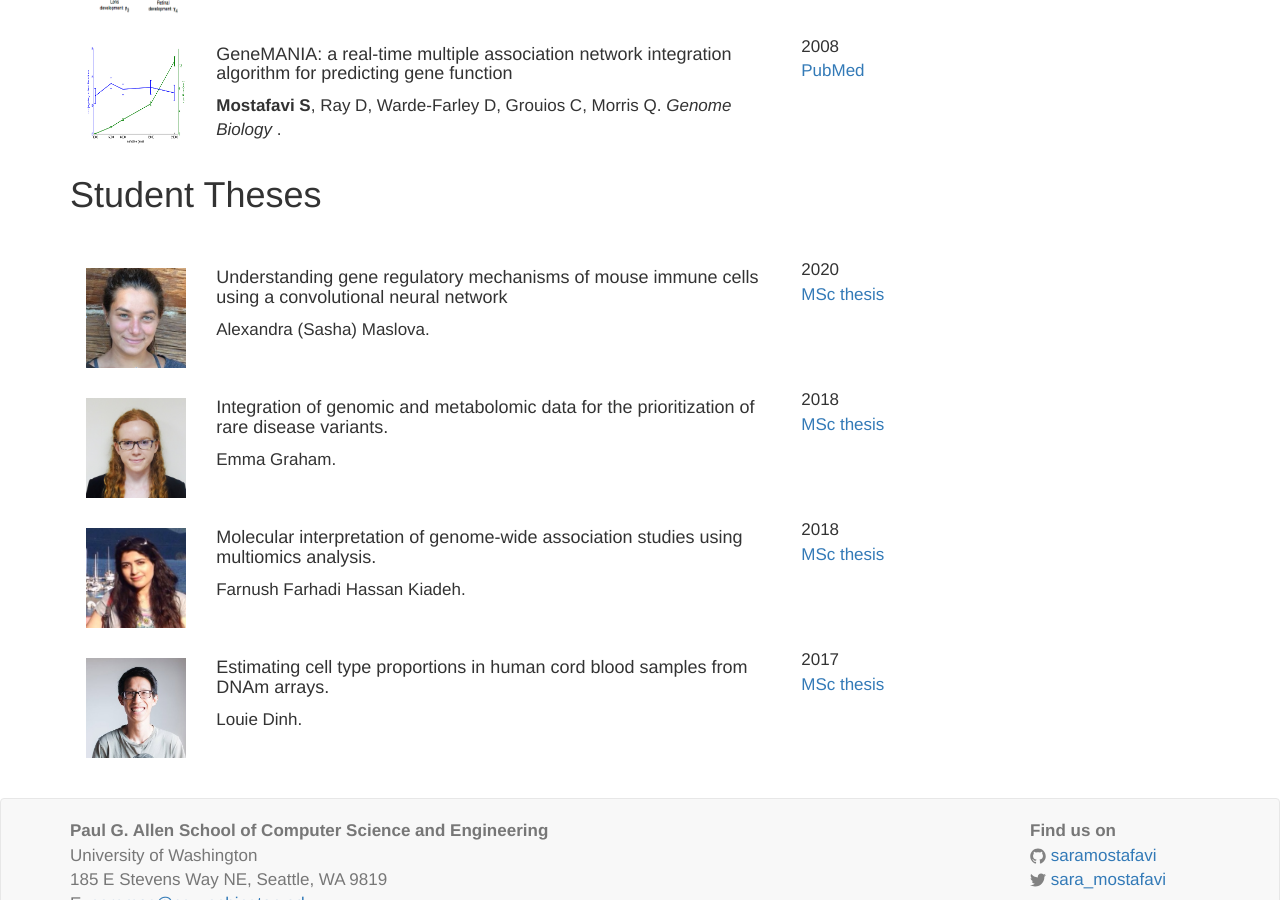
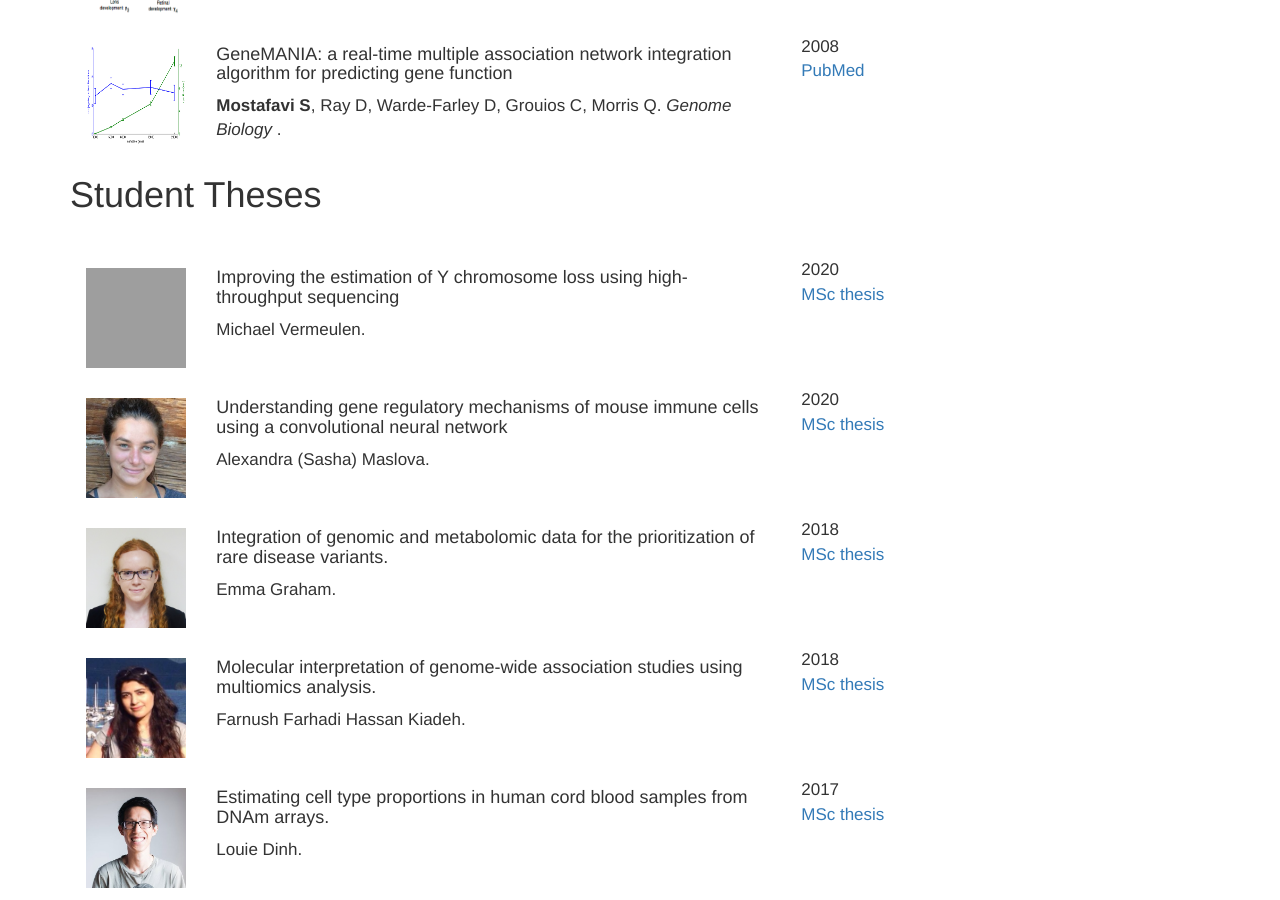
Before and after one commit to saramostafavi/saramostafavi.github.io, a Jekyll site: the page built from publications.html, in a window 1280 px wide and 900 px high, scrolled down 3364 px. Built offline with Jekyll 4.4.1, drawn with Linux system fonts in a browser that asks for light colours; nearby versions of some CDN libraries; a style sheet for code colours, icons or effects is not loaded; grey boxes are pictures that could not be loaded.

Commit message:
Update theses.yml

```diff
--- a/_data/theses.yml
+++ b/_data/theses.yml
@@ -1,4 +1,14 @@
 ---
+
+- title: >
+    Improving the estimation of Y chromosome loss using high-throughput sequencing
+  author: >
+    Michael Vermeulen.
+  image: ../images/Mike.jpg
+  year: 2020
+  repo:
+    name: MSc thesis
+    url: ../docs/MScThesis_Mike.pdf
 
 - title: >
     Understanding gene regulatory mechanisms of mouse immune cells using a convolutional neural network
```
